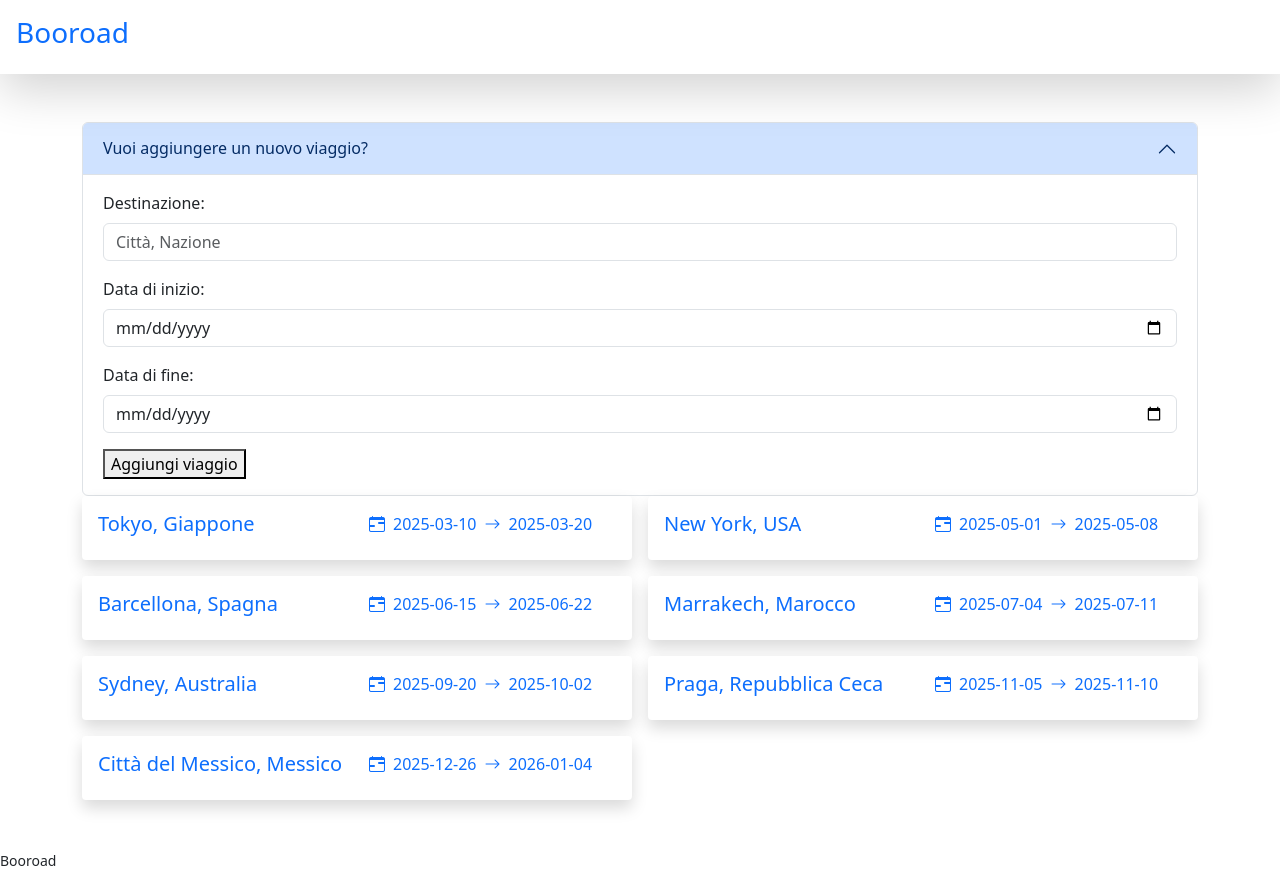
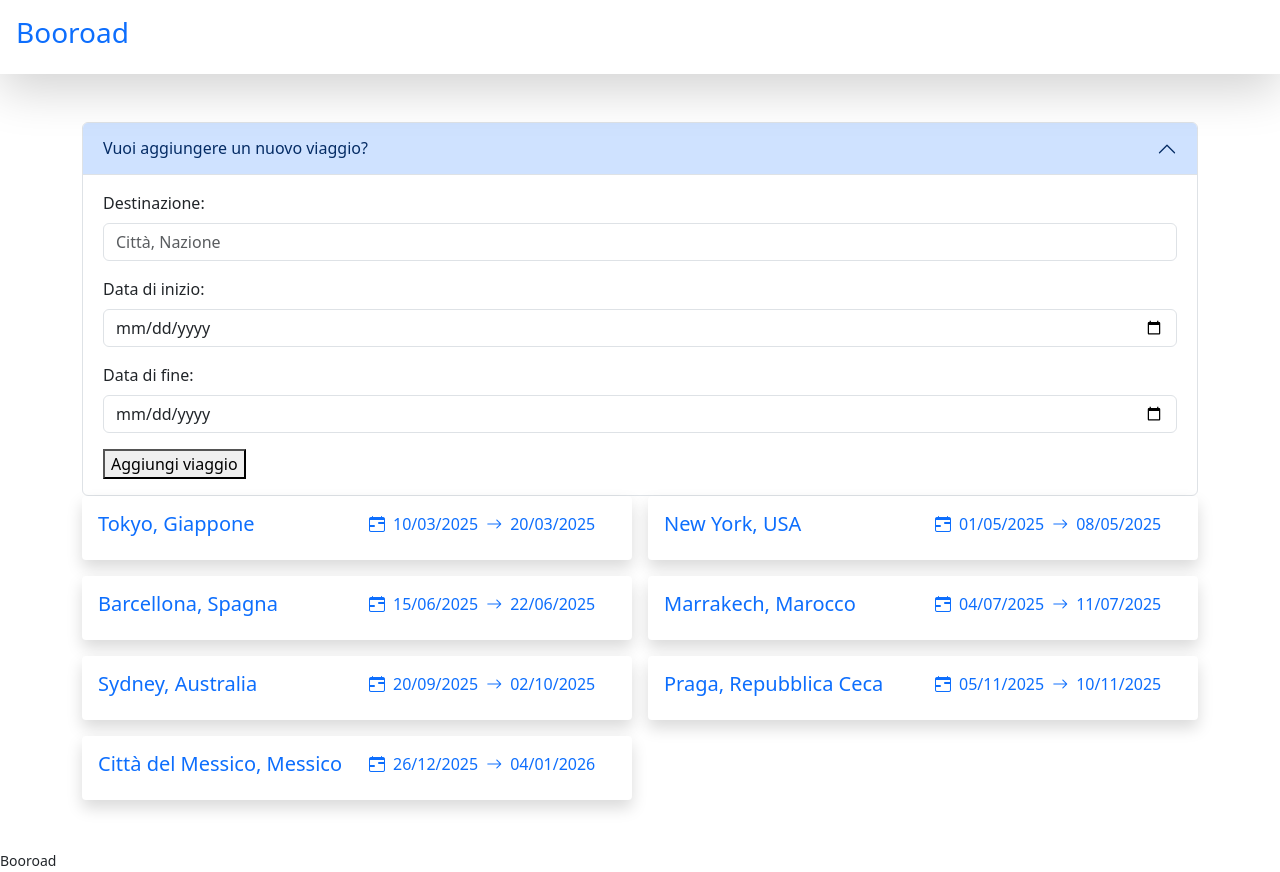
Before and after one commit to gabriele-fontana/booroad, a React (Vite) app: page / in a window 1280 px wide. Built offline with nearby package versions, Linux system fonts and the light colour scheme.

Commit message:
fix travel date format

```diff
--- a/src/components/TravelCard.jsx
+++ b/src/components/TravelCard.jsx
@@ -9,9 +9,9 @@ export default function TravelCard({ viaggio }) {
                     <div className="col-6">
                         <div className="row row-cols-auto gx-2 align-items-center">
                             <i className="bi bi-calendar-range"></i>
-                            <span>{viaggio.data_inizio}</span>
+                            <span>{new Date(viaggio.data_inizio).toLocaleDateString("it-IT")}</span>
                             <i className="bi bi-arrow-right"></i>
-                            <span>{viaggio.data_fine}</span>
+                            <span>{new Date(viaggio.data_fine).toLocaleDateString("it-IT")}</span>
                         </div>
                     </div>
                 </div>
```
